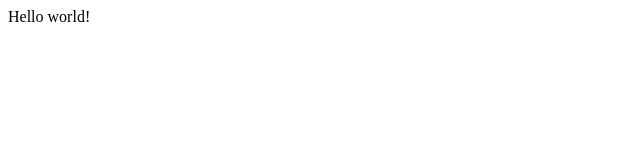
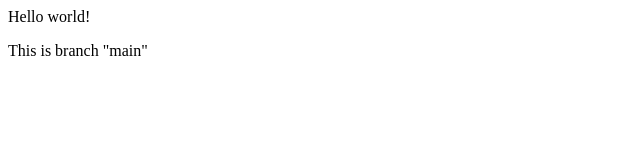
Before and after one commit to sitskomickhail/TestRepository, a plain HTML site: page index.html in a window 1280 px wide. Shown: the whole page, without its empty margins (0-640 px from the left). Drawn offline with Linux system fonts and the light colour scheme.

Commit message:
updating main branch

```diff
--- a/index.html
+++ b/index.html
@@ -4,5 +4,6 @@
 <div>
 Hello world!
 </div>
+<p>This is branch "main"</p>
 
 </html>
```
